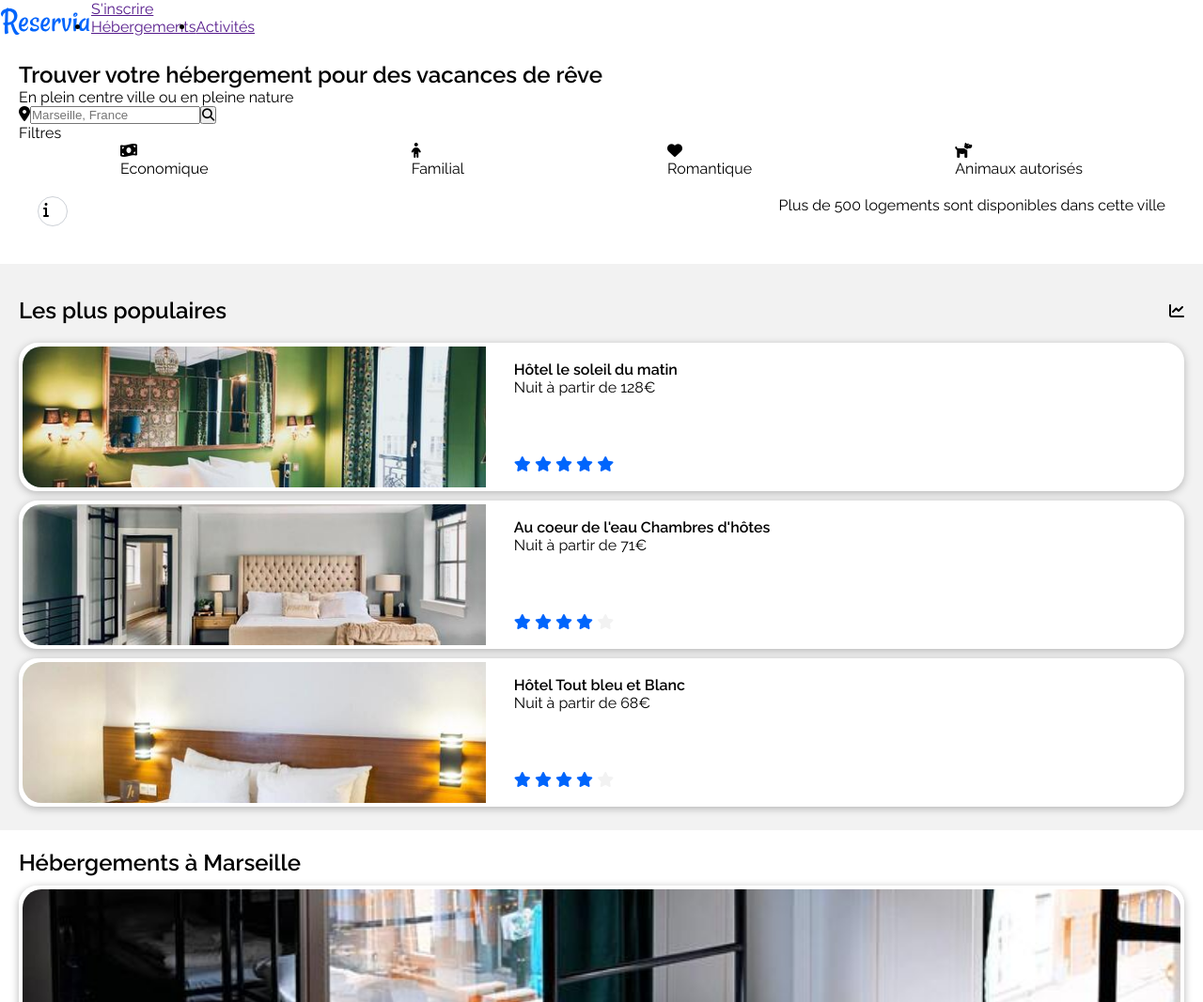
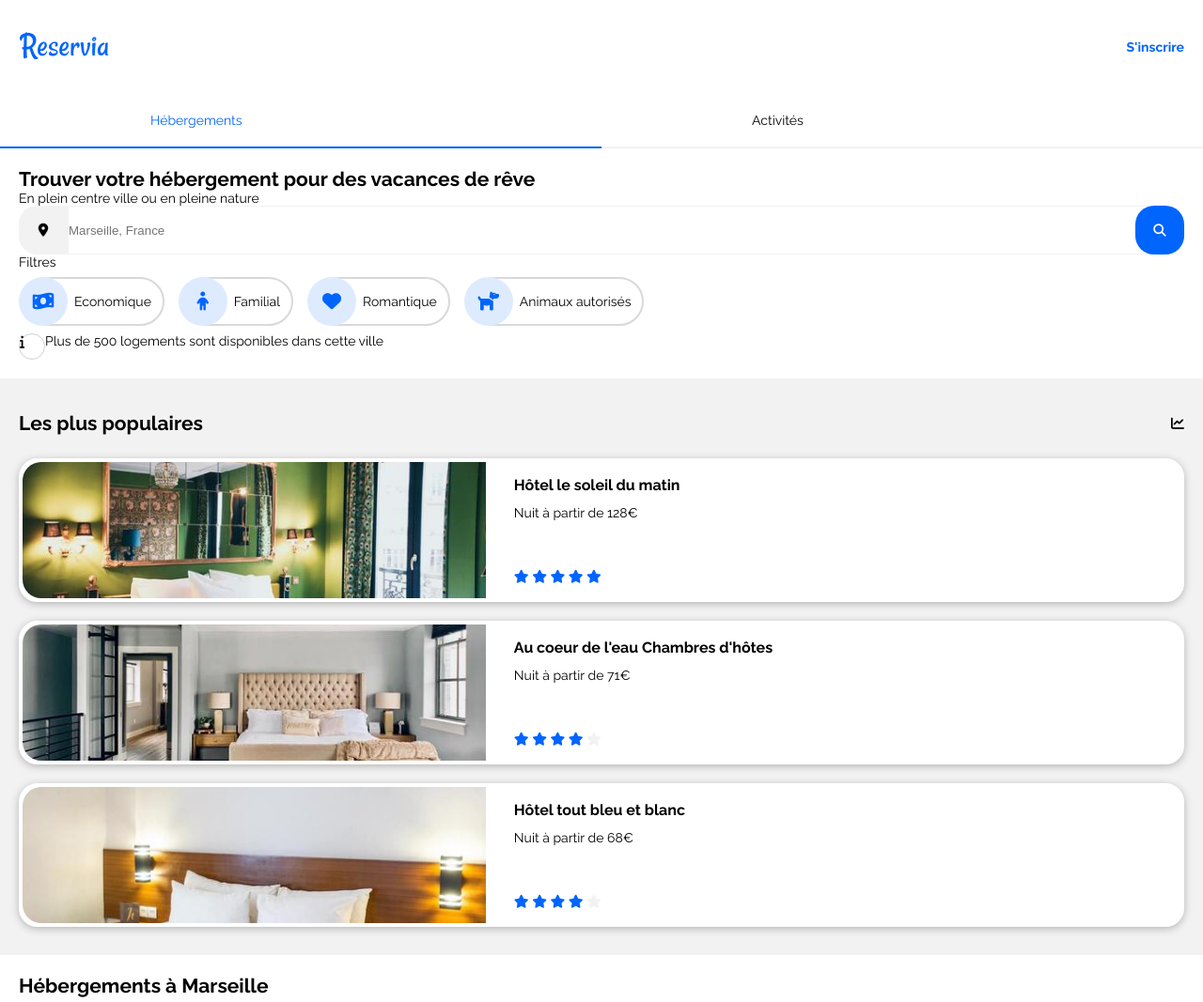
Before and after one commit to Aurelie715/AurelieBERNARD_2_30072021, a plain HTML site: page index.html in a window 1280 px wide. Shown: the top 1067 px of the page at 94% size. Drawn offline with Linux system fonts and the light colour scheme.

Commit message:
add css of other sections, footer and header. use of grid for the header

```diff
--- a/index.html
+++ b/index.html
@@ -8,20 +8,20 @@
   <link rel="stylesheet" href="style.css" />
   <link rel="preconnect" href="https://fonts.googleapis.com">
   <link rel="preconnect" href="https://fonts.gstatic.com" crossorigin>
-  <link href="https://fonts.googleapis.com/css2?family=Raleway:wght@400;600&display=swap" rel="stylesheet">
+  <link href="https://fonts.googleapis.com/css2?family=Raleway:wght@400;700&display=swap" rel="stylesheet">
   <script src="https://kit.fontawesome.com/2c03516f22.js" crossorigin="anonymous"></script>
   <title>Reservia</title>
 </head>
 
 <body>
   <header class="header">
-    <img src="public/Reservia.svg" alt="logo Reservia" class="header__logo" />
-    <nav>
-      <a href="">S'inscrire</a>
-      <ul class="nav">
-        <li class="nav__link nav__link--active"><a href="">Hébergements</a></li>
-        <li class="nav__link"><a href="">Activités</a></li>
-      </ul>
+    <nav class="nav">
+      <p class="nav__logo">
+        <img src="public/Reservia.svg" alt="logo Reservia" />
+      </p>
+      <a href="" class="nav__subscribe">S'inscrire</a>
+      <a href="" class="nav__link nav__link--active">Hébergements</a>
+      <a href="" class="nav__link">Activités</a>
     </nav>
   </header>
   <section>
@@ -30,7 +30,9 @@
       <p class="quote__bytitle">En plein centre ville ou en pleine nature</p>
     </div>
     <div class="search">
-      <i class="fas fa-map-marker-alt search__icon"></i>
+      <div class="search__icon">
+        <i class="fas fa-map-marker-alt"></i>
+      </div>
       <input type="search" class="search__field" placeholder="Marseille, France" />
       <button type="submit" class="search__btn"><i class="fas fa-search"></i></button>
     </div>
@@ -38,26 +40,46 @@
       <p class="filter__title">Filtres</p>
       <div class="filter__element">
         <div class="element">
-          <i class="element__icon fas fa-money-bill-wave"></i>
-          <p class="element__name">Economique</p>
+          <div class="element__icon">
+            <i class="fas fa-money-bill-wave"></i>
+          </div>
+          <div class="element__name">
+            <p>Economique</p>
+          </div>
         </div>
         <div class="element">
-          <i class="element__icon fas fa-child"></i>
-          <p class="element__name">Familial</p>
+          <div class="element__icon">
+            <i class="fas fa-child"></i>
+          </div>
+          <div class="element__name">
+            <p>Familial</p>
+          </div>
         </div>
         <div class="element">
-          <i class="element__icon fas fa-heart"></i>
-          <p class="element__name">Romantique</p>
+          <div class="element__icon">
+            <i class="fas fa-heart"></i>
+          </div>
+          <div class="element__name">
+            <p>Romantique</p>
+          </div>
         </div>
         <div class="element">
-          <i class="element__icon fas fa-dog"></i>
-          <p class="element__name">Animaux autorisés</p>
+          <div class="element__icon">
+            <i class="fas fa-dog"></i>
+          </div>
+          <div class="element__name">
+            <p>Animaux autorisés</p>
+          </div>
         </div>
       </div>
     </div>
     <div class="info">
-      <i class="info__icon fas fa-info"></i>
-      <p class="info__description">Plus de 500 logements sont disponibles dans cette ville</p>
+      <div class="info__icon">
+        <i class="fas fa-info"></i>
+      </div>
+      <div class="info__description">
+        <p>Plus de 500 logements sont disponibles dans cette ville</p>
+      </div>
     </div>
   </section>
   <aside>
@@ -70,7 +92,7 @@
         <img class="hotel__image" src="public/emile-guillemot-Bj_rcSC5XfE-unsplash.jpg" alt=""></img>
         <div class="hotel__content">
           <div class="content">
-            <a href="" class="content__title">Hôtel le soleil du matin</a>
+            <h3 class="content__title"><a href="">Hôtel le soleil du matin</a></h3>
             <p class="content__byline">Nuit à partir de 128€</p>
           </div>
           <div class="star">
@@ -86,7 +108,7 @@
         <img src="public/aw-creative-VGs8z60yT2c-unsplash.jpg" alt="" class="hotel__image"></img>
         <div class="hotel__content">
           <div class="content">
-            <a href="" class="content__title">Au coeur de l'eau Chambres d'hôtes</a>
+            <h3 class="content__title"><a href="">Au coeur de l'eau Chambres d'hôtes</a></h3>
             <p class="content__byline">Nuit à partir de 71€</p>
           </div>
           <div class="star">
@@ -103,7 +125,7 @@
       <img src="public/febrian-zakaria-sjvU0THccQA-unsplash.jpg" alt="" class="hotel__image"></img>
       <div class="hotel__content">
         <div class="content">
-          <a href="" class="content__title">Hôtel Tout bleu et Blanc</a>
+          <h3 class="content__title"><a href="">Hôtel tout bleu et blanc</a></h3>
           <p class="content__byline">Nuit à partir de 68€</p>
         </div>
         <div class="star">
@@ -123,77 +145,89 @@
       <article class="accommodation">
         <img src="public/marcus-loke-WQJvWU_HZFo-unsplash.jpg" alt="image auberge la cannebière"
           class="accommodation__image">
-        <a href="" class="accommodation__title">Auberge la Cannebière</a>
-        <p class="accommodation__byline">Nuit à partir de 25€</p>
-        <div class="accommodation__star">
+        <div class="accommodation__information">
+          <a href="" class="information__title">Auberge la Cannebière</a>
+          <p class="information__byline">Nuit à partir de 25€</p>
+          <div class="information__star">
             <i class="fas fa-star"></i>
             <i class="fas fa-star"></i>
             <i class="fas fa-star"></i>
             <i class="fas fa-star"></i>
             <i class="fas fa-star"></i>
           </div>
+        </div>
       </article>
       <article class="accommodation">
         <img src="public/fred-kleber-gTbaxaVLvsg-unsplash.jpg" alt="image hôtel du port" class="accommodation__image">
-        <a href="" class="accommodation__title">Hôtel du port</a>
-        <p class="accommodation__byline">Nuit à partir de 52€</p>
-        <div class="accommodation__star">
+        <div class="accommodation__information">
+          <a href="" class="information__title">Hôtel du port</a>
+          <p class="information__byline">Nuit à partir de 52€</p>
+          <div class="information__star">
             <i class="fas fa-star"></i>
             <i class="fas fa-star"></i>
             <i class="fas fa-star"></i>
             <i class="fas fa-star"></i>
             <i class="fas fa-star"></i>
           </div>
+        </div>
       </article>
       <article class="accommodation">
         <img src="public/reisetopia-B8WIgxA_PFU-unsplash.jpg" alt="image hôtel des mouettes"
           class="accommodation__image">
-        <a href="" class="accommodation__title">Hôtel Les mouettes</a>
-        <p class="accommodation__byline">Nuit à partir de 76€</p>
-        <div class="accommodation__star">
+        <div class="accommodation__information">
+          <a href="" class="information__title">Hôtel Les mouettes</a>
+          <p class="information__byline">Nuit à partir de 76€</p>
+          <div class="information__star">
             <i class="fas fa-star"></i>
             <i class="fas fa-star"></i>
             <i class="fas fa-star"></i>
             <i class="fas fa-star"></i>
             <i class="fas fa-star"></i>
           </div>
+        </div>
       </article>
       <article class="accommodation">
         <img src="public/annie-spratt-Eg1qcIitAuA-unsplash.jpg" alt="hôtel de la mer" class="accommodation__image">
-        <a href="" class="accommodation__title">Hôtel de la mer</a>
-        <p class="accommodation__byline">Nuit à partir de 46€</p>
-        <div class="accommodation__star">
+        <div class="accommodation__information">
+          <a href="" class="information__title">Hôtel de la mer</a>
+          <p class="information__byline">Nuit à partir de 46€</p>
+          <div class="information__star">
             <i class="fas fa-star"></i>
             <i class="fas fa-star"></i>
             <i class="fas fa-star"></i>
             <i class="fas fa-star"></i>
             <i class="fas fa-star"></i>
           </div>
+        </div>
       </article>
       <article class="accommodation">
         <img src="public/nicate-lee-kT-ZyaiwBe0-unsplash.jpg" alt="image auberge le panier"
           class="accommodation__image">
-        <a href="" class="accommodation__title">Auberge Le Panier</a>
-        <p class="accommodation__byline">Nuit à partir de 23€</p>
-        <div class="accommodation__star">
+        <div class="accommodation__information">
+          <a href="" class="information__title">Auberge Le Panier</a>
+          <p class="information__byline">Nuit à partir de 23€</p>
+          <div class="information__star">
             <i class="fas fa-star"></i>
             <i class="fas fa-star"></i>
             <i class="fas fa-star"></i>
             <i class="fas fa-star"></i>
             <i class="fas fa-star"></i>
           </div>
+        </div>
       </article>
       <article class="accommodation">
         <img src="public/febrian-zakaria-M6S1WvfW68A-unsplash.jpg" alt="image hôtel chez amina"
           class="accommodation__image">
-        <a href="" class="accommodation__title">Hôtel chez Amina</a>
-        <p class="accommodation__byline">Nuit à partir de 96€</p>
-        <div class="accommodation__star">
+        <div class="accommodation__information">
+          <a href="" class="information__title">Hôtel chez Amina</a>
+          <p class="information__byline">Nuit à partir de 96€</p>
+          <div class="information__star">
             <i class="fas fa-star"></i>
             <i class="fas fa-star"></i>
             <i class="fas fa-star"></i>
             <i class="fas fa-star"></i>
             <i class="fas fa-star"></i>
+          </div>
         </div>
       </article>
     </div>
@@ -242,23 +276,23 @@
     <div class="footer-part">
       <h3 class="footer-part__title">A propos</h3>
       <ul>
-        <li><a href="" class="footer-part__title">Fonctionnement du site</a></li>
-        <li><a href="" class="footer-part__title">Conditions générales de vente</a></li>
-        <li><a href="" class="footer-part__title">Données et confidentialité</a></li>
+        <li><a href="" class="footer-part__link">Fonctionnement du site</a></li>
+        <li><a href="" class="footer-part__link">Conditions générales de vente</a></li>
+        <li><a href="" class="footer-part__link">Données et confidentialité</a></li>
       </ul>
     </div>
     <div class="footer-part">
       <h3 class="footer-part__title">Nos hébergements</h3>
       <ul>
-        <li><a href="" class="footer-part__title">Charte qualité</a></li>
-        <li><a href="" class="footer-part__title">Soumettre votre hôtel</a></li>
+        <li><a href="" class="footer-part__link">Charte qualité</a></li>
+        <li><a href="" class="footer-part__link">Soumettre votre hôtel</a></li>
       </ul>
     </div>
     <div class="footer-part">
       <h3 class="footer-part__title">Assistance</h3>
       <ul>
-        <li><a href="" class="footer-part__title">Centre d'aide</a></li>
-        <li><a href="" class="footer-part__title">Nous contacter</a></li>
+        <li><a href="" class="footer-part__link">Centre d'aide</a></li>
+        <li><a href="" class="footer-part__link">Nous contacter</a></li>
       </ul>
     </div>
   </footer>
--- a/style.css
+++ b/style.css
@@ -5,18 +5,73 @@
 }
 
 body {
-  width: 100%;
+  /* width: 100%; */
   font-family: "Raleway", sans-serif;
+  font-size: 14px;
 }
 
-.header {
-  display: flex;
+ul {
+  list-style-type: none;
 }
 
-nav ul {
+a {
+  color: black;
+  text-decoration: none;
+}
+
+h3 {
+  font-size: 16px;
+}
+
+.nav {
+  display: grid;
+  grid-template-columns: 1fr 1fr;
+  grid-template-rows: 100px 1fr;
+}
+
+.nav__link {
+  padding: 20px 25%;
+  border-bottom: 2px solid #f2f2f2;
+}
+
+.nav__logo, .nav__subscribe {
+  align-self: center;
+}
+
+.nav__logo {
+  justify-self: start;
+  margin: 0 0 0 20px;
+}
+
+.nav__subscribe {
+  justify-self: end;
+  margin: 0 20px 0 0;
+  color: #0065fc;
+  font-weight: 800;
+}
+
+
+.nav__link--active {
+  color: #0065fc;
+  border-bottom: 2px solid #0065fc;
+  /* box-sizing: border-box; */
+}
+
+/* .header {
+  display: flex;
+  flex-wrap: wrap;
+  justify-content: space-around;
+}
+
+nav {
+  flex-direction: column;
+  flex: 100%;
+}
+
+ul {
   display: flex;
   justify-content: space-between;
-}
+} */
 
 .quote {
   display: flex;
@@ -27,6 +82,45 @@ nav ul {
   display: flex;
 }
 
+.search__icon {
+  height: 52px;
+  width: 52px;
+  background-color: #f2f2f2;
+  display: flex;
+  align-items: center;
+  justify-content: center;
+  border-radius: 20px 0 0 20px;
+  /* position: relative; */
+}
+
+/* .fa-map-marker-alt {
+
+  position: absolute;
+  top: 50%;
+  left: 50%;
+  transform: translate(-50%, -50%);
+}  */
+
+.search__field {
+  flex-grow: 2;
+  border: 1px solid #f2f2f2;
+}
+
+.search__btn {
+  height: 52px;
+  width: 52px;
+  background-color: #0065fc;
+  /* position: relative; */
+  border-style: none;
+  border-radius: 20px;
+  margin-left: -35px;
+  /* flex-grow: 1; */
+}
+
+.fa-search {
+  color: white;
+}
+
 .filter {
   display: flex;
   flex-direction: column;
@@ -34,34 +128,66 @@ nav ul {
 
 .filter__element {
   display: flex;
-  justify-content: space-around;
   flex-wrap: wrap;
 }
 
-.info,
-aside, section {
+.element {
+  display: flex;
+  align-items: center;
+  justify-content: center;
+}
+
+.element__name {
+  display: flex;
+  align-items: center;
+  justify-content: center;
+  padding: 0 12px 0 50px;
+  border: 2px solid rgba(217,217,217);
+  border-radius: 50px;
+  height: 48px;
+  margin: 8px 15px 8px -45px;
+}
+
+.element__icon {
+  display: flex;
+  align-items: center;
+  justify-content: center;
+  height: 52px;
+  width: 52px;
+  background-color: #deebff;
+  border-radius: 50%;
+  z-index: 1;
+}
+
+.fa-money-bill-wave,
+.fa-child,
+.fa-heart,
+.fa-dog {
+  color: #0065fc;
+  font-size: 20px;
+}
+
+aside,
+section,
+footer {
   padding: 20px;
 }
 
 .info {
   display: flex;
-  justify-content: space-between;
   align-items: flex-start;
 }
 
 .info__icon {
-    width: 20px;
-    height: 20px;
+  width: 26px;
+  height: 26px;
   border-radius: 50%;
+  background-color: white;
   border: 1px solid rgb(205, 209, 215);
-    padding: 5px;
 }
 
-.info__description {
-  margin: 0 0 0 15px;
-}
-
-aside {
+aside,
+footer {
   background-color: #f2f2f2;
 }
 
@@ -80,14 +206,14 @@ aside {
 .hotel {
   display: flex;
   background-color: white;
-  border: 4px white solid;
-  border-radius: 20px;
-  height: 150px;
-  margin: 5px 0;
+  height: 145px;
+  margin: 10px 0;
 }
 
 article {
   box-shadow: 0px 2px 8px rgb(180 180 180);
+  border: 4px white solid;
+  border-radius: 20px;
 }
 
 .hotel__image {
@@ -106,8 +232,11 @@ article {
 
 .content__title {
   text-decoration: none;
-  font-weight: 600;
-  color: black;
+  font-weight: 800;
+}
+
+.content__byline {
+  line-height: 40px;
 }
 
 .fa-star {
@@ -122,18 +251,68 @@ article {
   display: flex;
   flex-direction: column;
 }
-.accommodation{
+.accommodation {
+  display: flex;
+  flex-direction: column;
   height: 200px;
-    border-radius: 20px;
-    border: 4px white solid;
   margin: 10px 0;
 }
 .accommodation__image {
   width: 100%;
   height: 60%;
+}
+
+.accommodation__information {
+  display: flex;
+  flex-direction: column;
+  align-items: flex-start;
+  justify-content: space-around;
+  height: 40%;
+}
+
+.activities {
+  display: flex;
+  flex-direction: column;
+}
+
+.div-activities {
+  display: flex;
+  flex-direction: column;
+}
+
+.activity {
+  height: 190px;
+  margin: 10px 0;
+  border: none;
+}
+
+.activity__image {
+  width: 100%;
+  height: 70%;
+}
+
+.activity__image,
+.accommodation__image {
   object-fit: cover;
   border-radius: 20px 20px 0 0;
 }
 
+.footer {
+  display: flex;
+  flex-direction: column;
+}
+
+.footer-part {
+  height: 162px;
+}
+
+.footer-part__title {
+  line-height: 50px;
+}
+
+.footer-part__link {
+  line-height: 30px;
+}
+
 @media (min-width: 375px) {
 }
```
Lines whose indentation alone changed are shown as unchanged.
